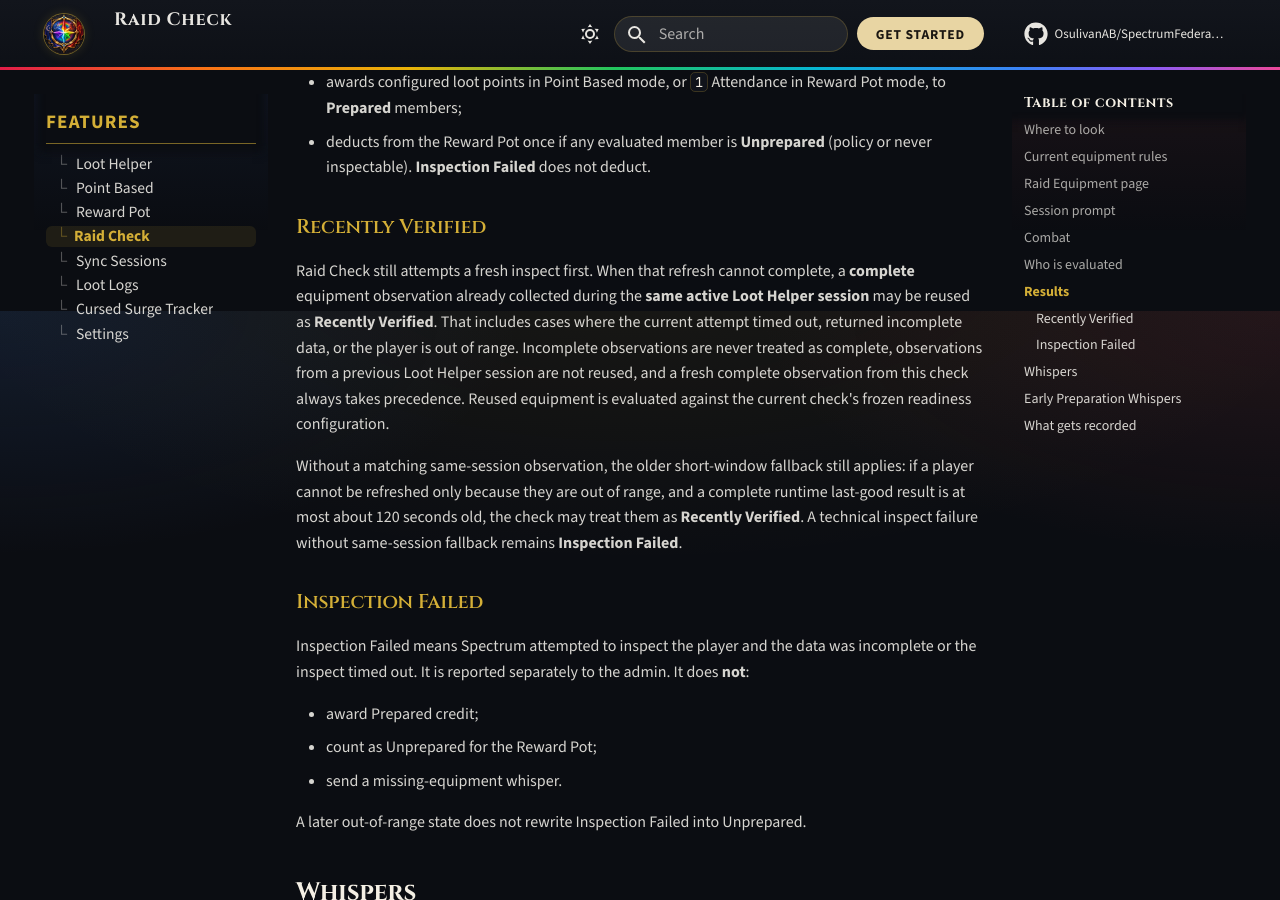
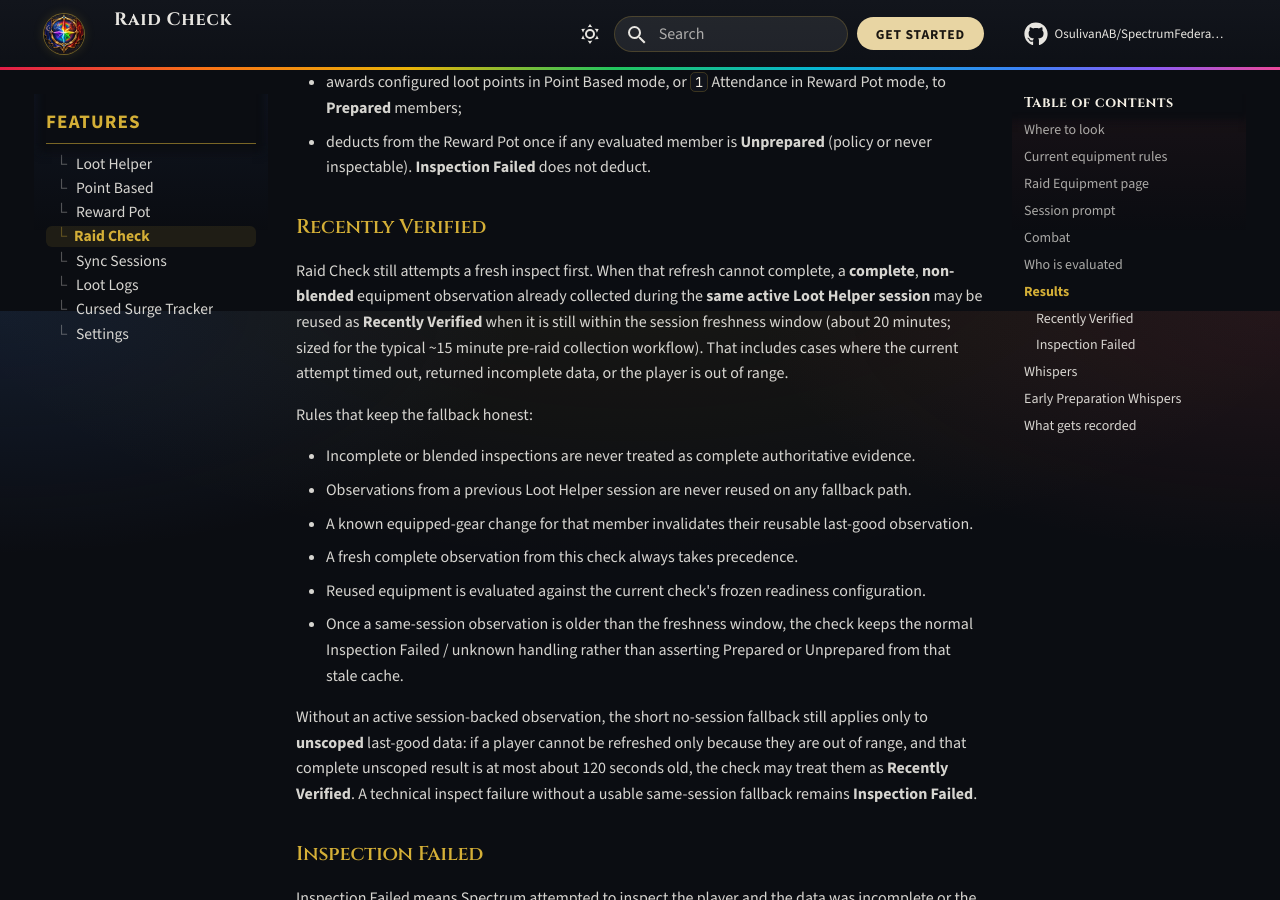
Before and after one commit to OsulivanAB/SpectrumFederation, an MkDocs documentation site: the page built from docs/features/raid-check.md, in a window 1280 px wide and 900 px high, scrolled down 3289 px. Built offline with MkDocs 1.6.1 and Material for MkDocs 9.7.7, drawn with Linux system fonts in a browser that asks for light colours; comment, search, counter and statistics services are not loaded.

Commit message:
fix(raid-check): harden same-session last-good fallback
Clear member-scoped lastGood on known equipment changes, bound same-session
reuse to a 20-minute freshness window, reject prior-session observations on
every fallback path, and refuse to promote blended inspect merges into
authoritative lastGood or fresh complete observations.

Co-authored-by: Anthony <OsulivanAB@users.noreply.github.com>

```diff
--- a/docs/features/raid-check.md
+++ b/docs/features/raid-check.md
@@ -73,9 +73,18 @@ Someone who joins after freeze is ignored. Someone who leaves stays in the run a
 
 ### Recently Verified
 
-Raid Check still attempts a fresh inspect first. When that refresh cannot complete, a **complete** equipment observation already collected during the **same active Loot Helper session** may be reused as **Recently Verified**. That includes cases where the current attempt timed out, returned incomplete data, or the player is out of range. Incomplete observations are never treated as complete, observations from a previous Loot Helper session are not reused, and a fresh complete observation from this check always takes precedence. Reused equipment is evaluated against the current check's frozen readiness configuration.
+Raid Check still attempts a fresh inspect first. When that refresh cannot complete, a **complete**, **non-blended** equipment observation already collected during the **same active Loot Helper session** may be reused as **Recently Verified** when it is still within the session freshness window (about 20 minutes; sized for the typical ~15 minute pre-raid collection workflow). That includes cases where the current attempt timed out, returned incomplete data, or the player is out of range.
 
-Without a matching same-session observation, the older short-window fallback still applies: if a player cannot be refreshed only because they are out of range, and a complete runtime last-good result is at most about 120 seconds old, the check may treat them as **Recently Verified**. A technical inspect failure without same-session fallback remains **Inspection Failed**.
+Rules that keep the fallback honest:
+
+- Incomplete or blended inspections are never treated as complete authoritative evidence.
+- Observations from a previous Loot Helper session are never reused on any fallback path.
+- A known equipped-gear change for that member invalidates their reusable last-good observation.
+- A fresh complete observation from this check always takes precedence.
+- Reused equipment is evaluated against the current check's frozen readiness configuration.
+- Once a same-session observation is older than the freshness window, the check keeps the normal Inspection Failed / unknown handling rather than asserting Prepared or Unprepared from that stale cache.
+
+Without an active session-backed observation, the short no-session fallback still applies only to **unscoped** last-good data: if a player cannot be refreshed only because they are out of range, and that complete unscoped result is at most about 120 seconds old, the check may treat them as **Recently Verified**. A technical inspect failure without a usable same-session fallback remains **Inspection Failed**.
 
 ### Inspection Failed
 
```
Also changed, not shown: 5 other files.
